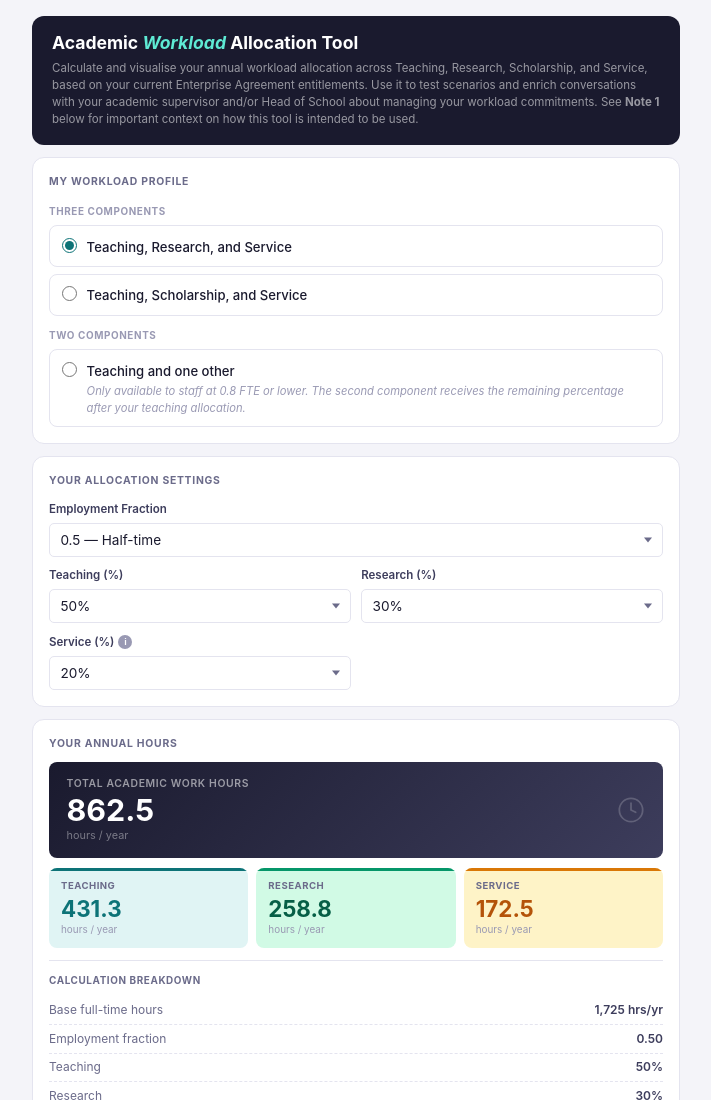
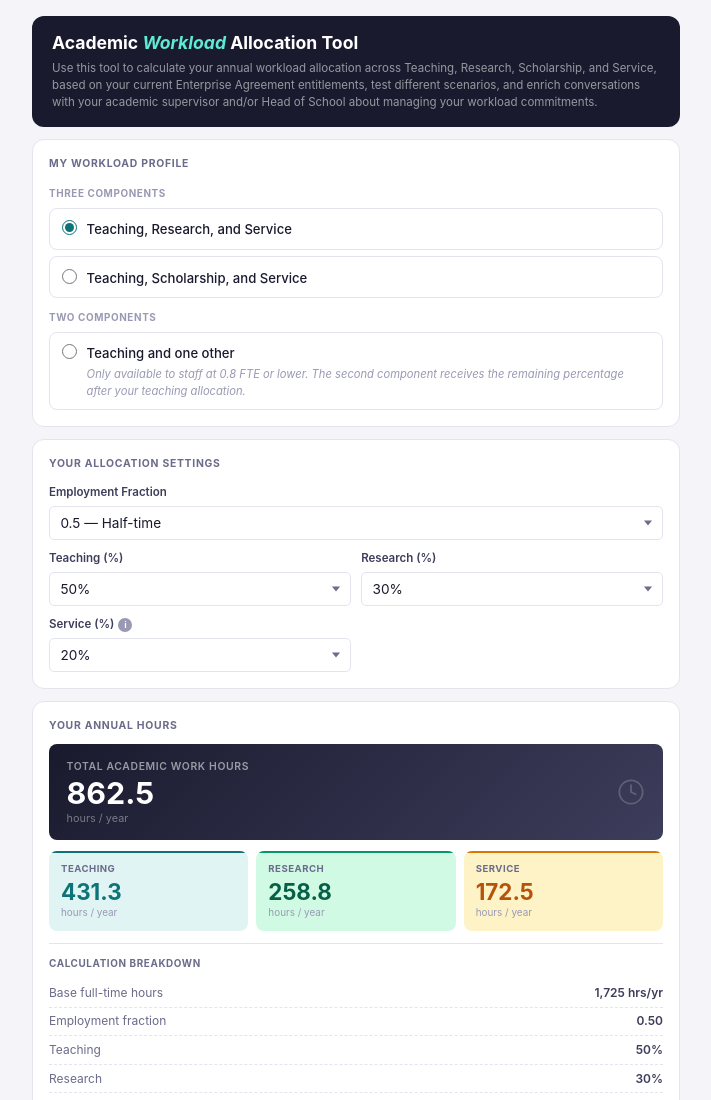
Before and after one commit to beckdavis/academic-workload-allocation, a plain HTML site: page index.html in a window 1280 px wide. Shown: the top 1100 px of the page, without its empty margins (284-995 px from the left). Drawn offline with Linux system fonts and the light colour scheme.

Commit message:
Add files via upload

```diff
--- a/index.html
+++ b/index.html
@@ -363,7 +363,7 @@
     <!-- Header -->
     <div class="header">
         <h1>Academic <em>Workload</em> Allocation Tool</h1>
-        <p>Calculate and visualise your annual workload allocation across Teaching, Research, Scholarship, and Service, based on your current Enterprise Agreement entitlements. Use it to test scenarios and enrich conversations with your academic supervisor and/or Head of School about managing your workload commitments. See <strong>Note 1</strong> below for important context on how this tool is intended to be used.</p>
+        <p>Use this tool to calculate your annual workload allocation across Teaching, Research, Scholarship, and Service, based on your current Enterprise Agreement entitlements, test different scenarios, and enrich conversations with your academic supervisor and/or Head of School about managing your workload commitments.</p>
     </div>
 
     <!-- Profile selection -->
```
